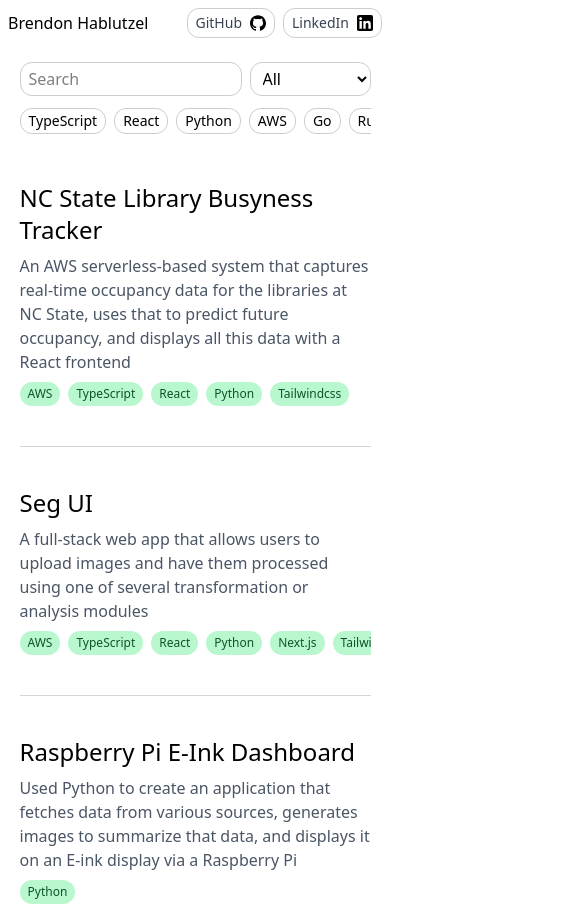
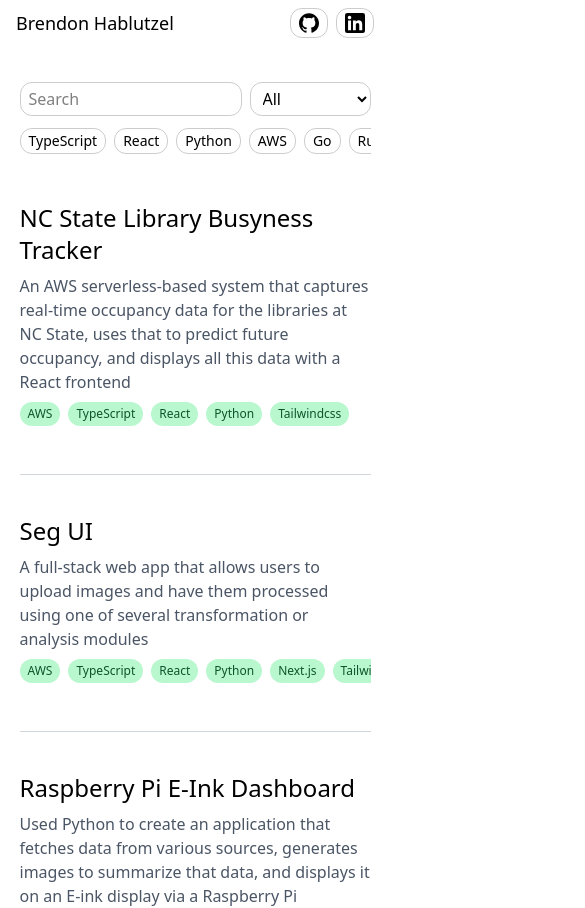
Before and after one commit to Brendon-Hablutzel/portfolio, a React (Vite) app: page /work in a window 390 px wide. Shown: the top 908 px of the page, 585 px wide, since content can reach past the window. Built offline with nearby package versions, Linux system fonts and the light colour scheme.

Commit message:
improve responsive design

```diff
--- a/src/components/App.tsx
+++ b/src/components/App.tsx
@@ -1,6 +1,7 @@
 import { Link } from 'react-router'
 import { currentPositions, fullName, socials } from '../data'
 import { motion } from 'motion/react'
+import useWindowSize from '../hooks/useWindowSize'
 
 const nameVariants = {
   hidden: { opacity: 0 },
@@ -37,10 +38,12 @@ const linkVariants = {
 }
 
 const App = () => {
+  const { width } = useWindowSize()
+
   return (
-    <div className={`h-max-screen w-screen overflow-hidden`}>
-      <div className="p-2 flex flex-col items-center h-[100vh]">
-        <div className="flex flex-col items-center gap-6 mt-[30vh]">
+    <div className="w-screen overflow-hidden">
+      <div className="mt-[30vh] p-2 flex flex-col items-center h-[100%]">
+        <div className="flex flex-col items-center gap-6">
           <motion.h1
             variants={nameVariants}
             initial="hidden"
@@ -80,9 +83,9 @@ const App = () => {
                 target="_blank"
                 key={idx}
                 variants={linkVariants}
-                className="flex items-center gap-2 text-sm md:text-base hover:shadow-md transition-shadow duration-200 select-none text-gray-700 border-[1px] border-black/20 py-2 px-3 rounded-xl"
+                className="flex items-center gap-2 hover:shadow-md transition-shadow duration-200 select-none text-gray-700 border-[1px] border-black/20 py-2 px-3 rounded-xl"
               >
-                {social.type}
+                {width > 400 ? social.type : null}
                 <div className="md:w-6 md:h-6 w-5 h-5">
                   {social.iconComponent}
                 </div>
@@ -91,7 +94,7 @@ const App = () => {
             <motion.div
               key={2}
               variants={linkVariants}
-              className="flex justify-center items-center text-sm md:text-base hover:shadow-lg transition-shadow duration-200 hover:cursor-pointer text-white bg-black rounded-xl font-light"
+              className="flex justify-center items-center hover:shadow-lg transition-shadow duration-200 hover:cursor-pointer text-white bg-black rounded-xl font-light"
             >
               <Link
                 to="/work"
--- a/src/components/Works.tsx
+++ b/src/components/Works.tsx
@@ -2,6 +2,8 @@ import { useMemo, useState } from 'react'
 import { motion } from 'motion/react'
 import { fullName, socials, tags, Work, works, WorkType } from '../data'
 import { Link } from 'react-router'
+import useWindowSize from '../hooks/useWindowSize'
+import useScrollPosition from '../hooks/useScrollPosition'
 
 const variants = {
   initial: { opacity: 0 },
@@ -24,7 +26,7 @@ const WorkComponent = ({ work }: { work: Work }) => {
       </div>
       {/* TODO: perhaps tracking-wide */}
       <h3 className="text-gray-600">{work.description}</h3>
-      <div className="flex justify-start gap-2 overflow-x-scroll">
+      <div className="flex justify-start gap-2 overflow-x-scroll max-w-full pb-2">
         {work.tags.map((tag, idx) => (
           <div
             key={idx}
@@ -84,19 +86,25 @@ const WorksComponent = () => {
     return selectedWorks
   }, [selectedTagsSet, searchQuery, selectedType])
 
+  const { width } = useWindowSize()
+
+  const scrollPositionY = useScrollPosition()
+
   return (
     <motion.div
-      className={`flex flex-col items-center min-h-screen w-screen`}
+      className={`flex flex-col items-center min-h-screen w-full`}
       variants={variants}
       initial="initial"
       animate="animate"
       exit="exit"
     >
-      <div className="sticky top-0 p-2 flex justify-between w-full">
+      <div
+        className={`sticky top-0 p-2 px-4 flex justify-between w-full bg-white transition-shadow duration-200 ${scrollPositionY > 0 ? 'shadow-md' : ''}`}
+      >
         <div className="flex items-center">
           {/* <a href="/" className="group transition duration-300"> */}
           <Link to="/">
-            <h2 className="font-medium">{fullName}</h2>
+            <h2 className="text-lg font-medium">{fullName}</h2>
             {/* <span className="block max-w-0 group-hover:max-w-full transition-all duration-500 h-0.5 bg-black"></span> */}
           </Link>
         </div>
@@ -106,15 +114,15 @@ const WorksComponent = () => {
               key={idx}
               href={social.url}
               target="_blank"
-              className="text-sm hover:shadow-sm transition-shadow duration-200 select-none text-gray-700 flex items-center gap-2 border-[1px] border-black/20 py-1 px-2 rounded-xl"
+              className="text-sm sm:text-base hover:shadow-sm transition-shadow duration-200 select-none text-gray-700 flex items-center gap-2 border-[1px] border-black/20 py-1 px-2 rounded-xl"
             >
-              {social.type}
-              <div className="w-4 h-4">{social.iconComponent}</div>
+              {width > 400 ? social.type : null}
+              <div className="w-5 h-5">{social.iconComponent}</div>
             </a>
           ))}
         </div>
       </div>
-      <div className="w-[90%] max-w-[800px]">
+      <div className="w-[90%] max-w-[800px] mt-5 sm:mt-10">
         <div className="mb-3 bg-white py-4">
           <div className="flex justify-between gap-2 mb-3">
             <input
@@ -135,7 +143,7 @@ const WorksComponent = () => {
               <option value="other">Other</option>
             </select>
           </div>
-          <div className="flex justify-start gap-2 overflow-x-scroll pb-5">
+          <div className="flex justify-start gap-2 overflow-x-scroll pb-5 max-w-full">
             {Object.entries(selectedTags).map((tagEntry, idx) => {
               const [tagId, tagSelected] = tagEntry
 
@@ -146,7 +154,7 @@ const WorksComponent = () => {
                 >
                   <input
                     type="checkbox"
-                    className="sr-only"
+                    className="hidden"
                     onChange={() => {
                       setSelectedTags({
                         ...selectedTags,
--- a/src/data.tsx
+++ b/src/data.tsx
@@ -171,7 +171,7 @@ export const works: Work[] = [
     tags: ['AWS', 'TypeScript'],
   },
   {
-    name: 'Software Development Researcher',
+    name: 'Software Development Researcher @ NC State ArgLab',
     dateRange: 'Jan 2024 - Dec 2024',
     url: 'https://research.csc.ncsu.edu/arglab/',
     description:
--- /dev/null
+++ b/src/hooks/useScrollPosition.tsx
@@ -0,0 +1,18 @@
+import { useEffect, useState } from 'react'
+
+const useScrollPosition = () => {
+  const [scrollPosition, setScrollPosition] = useState(0)
+
+  useEffect(() => {
+    const updatePosition = () => {
+      setScrollPosition(window.pageYOffset)
+    }
+    window.addEventListener('scroll', updatePosition)
+    updatePosition()
+    return () => window.removeEventListener('scroll', updatePosition)
+  }, [])
+
+  return scrollPosition
+}
+
+export default useScrollPosition
--- /dev/null
+++ b/src/hooks/useWindowSize.tsx
@@ -0,0 +1,25 @@
+import { useState, useEffect } from 'react'
+
+const useWindowSize = () => {
+  const [windowSize, setWindowSize] = useState({
+    width: window.innerWidth,
+    height: window.innerHeight,
+  })
+
+  useEffect(() => {
+    const handleResize = () => {
+      setWindowSize({
+        width: window.innerWidth,
+        height: window.innerHeight,
+      })
+    }
+
+    window.addEventListener('resize', handleResize)
+
+    return () => window.removeEventListener('resize', handleResize)
+  }, [])
+
+  return windowSize
+}
+
+export default useWindowSize
```
